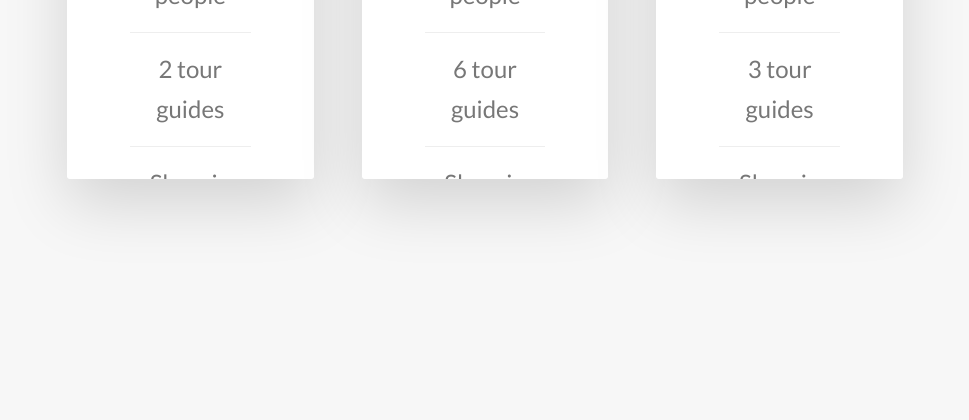
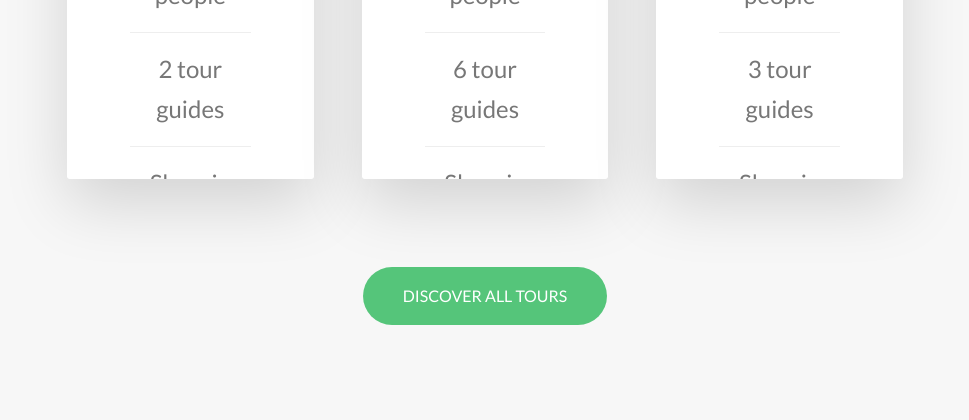
Before and after one commit to HidayahJadaan/Natours_Project, a website: page index.html in a window 1280 px wide. Shown: the part 4627-5047 px from the top of the page, without its empty margins (155-1124 px from the left). Drawn offline with nearby package versions, Linux system fonts and the light colour scheme.

Commit message:
Tours Section Is Done All

```diff
--- a/index.html
+++ b/index.html
@@ -244,7 +244,13 @@
             </div>
           </div>
         </div>
+
+        <div class="u-center-text u-margin-top-big">
+          <a href="#" class="btn btn--green"> Discover all tours</a>
+        </div>
       </section>
+
+      <!-- Stories Section -->
     </main>
 
     <script
--- a/sass/main.scss
+++ b/sass/main.scss
@@ -180,9 +180,19 @@ body {
   &--white {
     background-color: $color-white;
     color: $color-grey-dark;
+
+    &::after {
+      background-color: $color-white;
+    }
   }
-  &--white::after {
-    background-color: $color-white;
+  &--green {
+    background-color: $primary-green;
+    color: $color-white;
+
+    &::after {
+      background-color: $primary-green;
+
+    }
   }
   &::after {
     content: "";
@@ -590,3 +600,7 @@ body {
     font-weight: 100;
   }
 }
+
+.u-margin-top-big {
+  margin-top: 7.5rem;
+}
```
Also changed, not shown: css/style.css.
